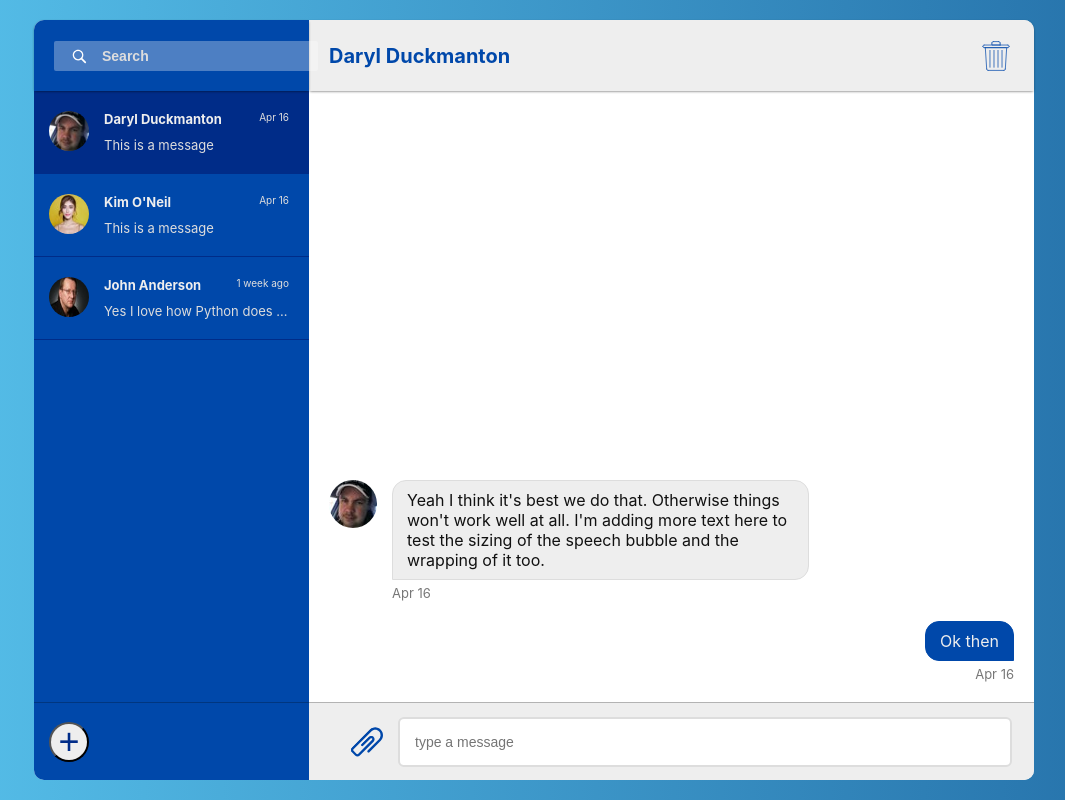
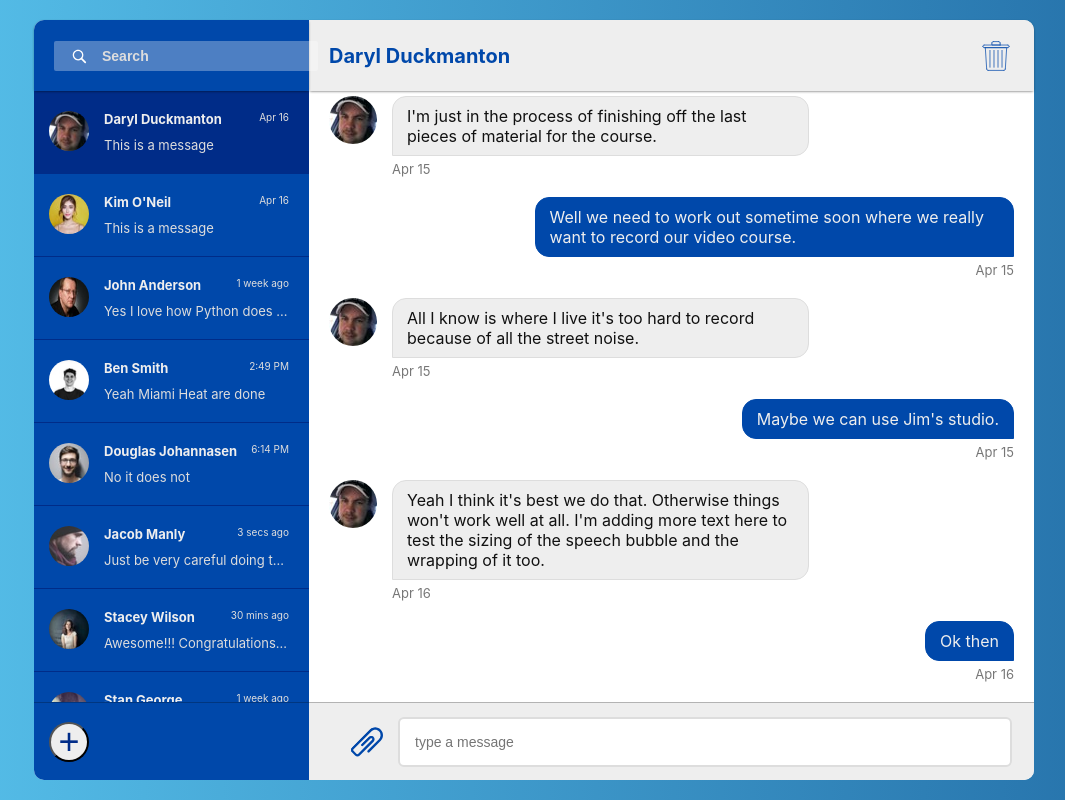
Before and after one commit to lyraddigital/chat-app-react, a React (Create React App) app: page / in a window 1280 px wide. Shown: the whole page, without its empty margins (106-1171 px from the left). Built offline with nearby package versions, Linux system fonts and the light colour scheme.

Commit message:
Adding remaining coversation ans messages

```diff
--- a/src/data/conversations.js
+++ b/src/data/conversations.js
@@ -19,6 +19,48 @@ export const conversations = [
         title: 'John Anderson',
         createdAt: '1 week ago',
         latestMessageText: 'Yes I love how Python does that'
+    },
+    {
+        imageUrl: require('../images/profiles/ben.png'),
+        imageAlt: 'Ben Smith',
+        title: 'Ben Smith',
+        createdAt: '2:49 PM',
+        latestMessageText: 'Yeah Miami Heat are done'
+    },
+    {
+        imageUrl: require('../images/profiles/douglas.png'),
+        imageAlt: 'Douglas Johannasen',
+        title: 'Douglas Johannasen',
+        createdAt: '6:14 PM',
+        latestMessageText: 'No it does not'
+    },
+    {
+        imageUrl: require('../images/profiles/jacob.png'),
+        imageAlt: 'Jacob Manly',
+        title: 'Jacob Manly',
+        createdAt: '3 secs ago',
+        latestMessageText: 'Just be very careful doing that'
+    },
+    {
+        imageUrl: require('../images/profiles/stacey.jpeg'),
+        imageAlt: 'Stacey Wilson',
+        title: 'Stacey Wilson',
+        createdAt: '30 mins ago',
+        latestMessageText: 'Awesome!!! Congratulations!!!!'
+    },
+    {
+        imageUrl: require('../images/profiles/stan.jpeg'),
+        imageAlt: 'Stan George',
+        title: 'Stan George',
+        createdAt: '1 week ago',
+        latestMessageText: 'Good job'
+    },
+    {
+        imageUrl: require('../images/profiles/sarah.jpeg'),
+        imageAlt: 'Sarah Momes',
+        title: 'Sarah Momes',
+        createdAt: '1 year ago',
+        latestMessageText: 'Thank you. I appreciate that.'
     }
 ];
 
--- a/src/data/messages.js
+++ b/src/data/messages.js
@@ -16,5 +16,63 @@ export const messages = [
         `,
         createdAt: 'Apr 16',
         isMyMessage: false
+    },
+    {
+        imageUrl: null,
+        imageAlt: null,
+        messageText: 'Maybe we can use Jim\'s studio.',
+        createdAt: 'Apr 15',
+        isMyMessage: true
+    },
+    {
+        imageUrl: require('../images/profiles/daryl.png'),
+        imageAlt: 'Daryl Duckmanton',
+        messageText: `
+            All I know is where I live it's too hard
+            to record because of all the street noise.
+        `,
+        createdAt: 'Apr 15',
+        isMyMessage: false
+    },
+    {
+        imageUrl: null,
+        imageAlt: null,
+        messageText: `
+            Well we need to work out sometime soon where
+            we really want to record our video course.
+        `,
+        createdAt: 'Apr 15',
+        isMyMessage: true
+    },
+    {
+        imageUrl: require('../images/profiles/daryl.png'),
+        imageAlt: 'Daryl Duckmanton',
+        messageText: `
+            I'm just in the process of finishing off the
+            last pieces of material for the course.
+        `,
+        createdAt: 'Apr 15',
+        isMyMessage: false
+    },
+    {
+        imageUrl: null,
+        imageAlt: null,
+        messageText: 'How\'s it going?',
+        createdAt: 'Apr 13',
+        isMyMessage: true
+    },
+    {
+        imageUrl: require('../images/profiles/daryl.png'),
+        imageAlt: 'Daryl Duckmanton',
+        messageText: ' Hey mate what\'s up?',
+        createdAt: 'Apr 13',
+        isMyMessage: false
+    },
+    {
+        imageUrl: null,
+        imageAlt: null,
+        messageText: 'Hey Daryl?',
+        createdAt: 'Apr 13',
+        isMyMessage: true
     }
 ];
```
Also changed, not shown: src/chat/conversation/Conversation-List.js (+0 -49 lines), src/chat/message/Message-List.js (+0 -64 lines).
